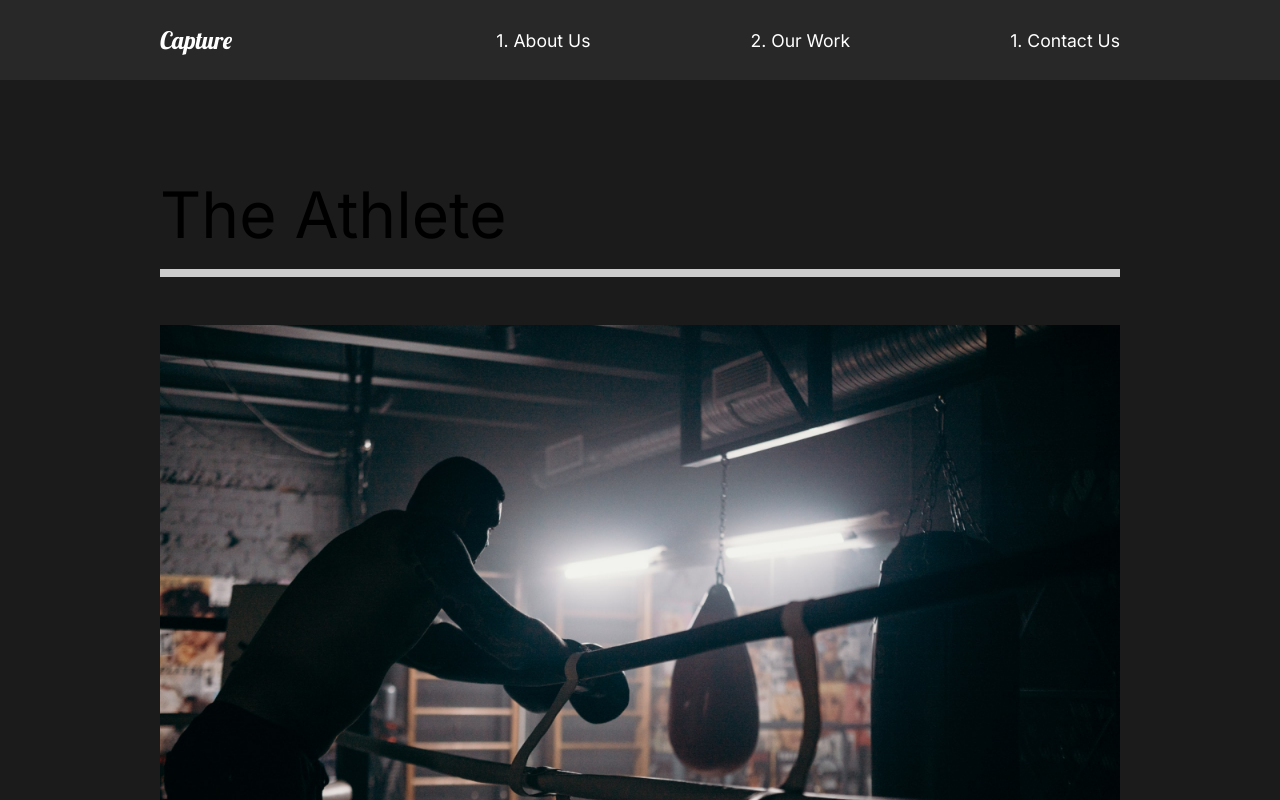
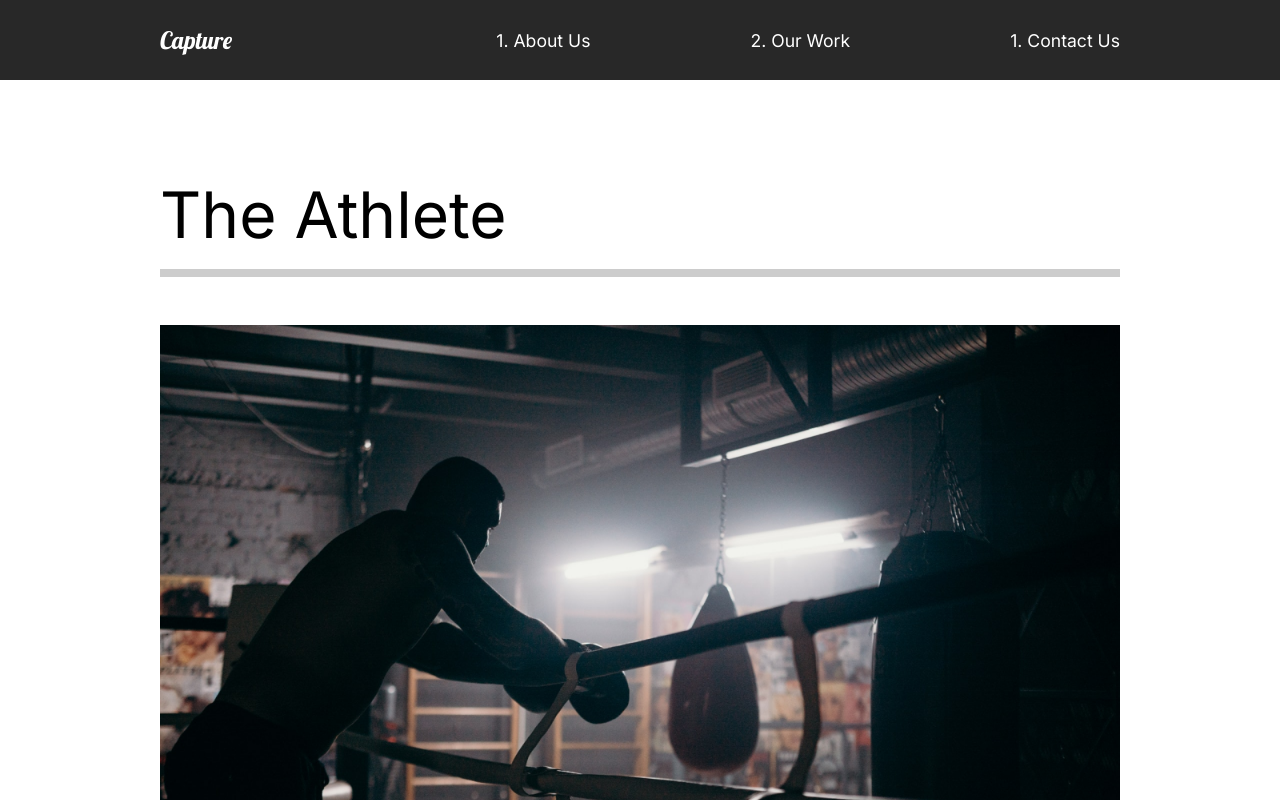
Before and after one commit to sidwp16/the-creative-react-course-capture, a React (Create React App) app: page /work in a window 1280 px wide. Shown: the top 800 px of the page. Built offline with nearby package versions, Linux system fonts and the light colour scheme.

Commit message:
13. Page Transitions

```diff
--- a/src/App.js
+++ b/src/App.js
@@ -5,14 +5,17 @@
 import ContactUs from "./pages/ContactUs";
 import OurWork from "./pages/OurWork";
 import MovieDetail from "./pages/MovieDetail";
-import { Switch, Route } from "react-router-dom";
+import { Switch, Route, useLocation } from "react-router-dom";
+import { AnimatePresence } from "framer-motion";
 
 function App() {
+  const location = useLocation();
   return (
     <div className="App">
       <GlobalStyle />
       <Nav />
-      <Switch>
+      <AnimatePresence exitBeforeEnter>
+        <Switch location={location} key={location.pathname}>
           <Route path="/" exact>
             <AboutUs />
           </Route>
@@ -27,6 +30,7 @@
             <ContactUs />
           </Route>
         </Switch>
+      </AnimatePresence>
     </div>
   );
 }
--- /dev/null
+++ b/src/animation.js
@@ -0,0 +1,20 @@
+export const pageAnimation = {
+  hidden: {
+    opacity: 0,
+    y: 300,
+  },
+  show: {
+    opacity: 1,
+    y: 0,
+    transition: {
+      duration: 1,
+    },
+  },
+  exit: {
+    opacity: 0,
+    y: 300,
+    transition: {
+      duration: 1,
+    },
+  },
+};
--- a/src/pages/AboutUs.js
+++ b/src/pages/AboutUs.js
@@ -2,14 +2,21 @@
 import AboutSection from "../components/AboutSection";
 import ServicesSection from "../components/ServicesSection";
 import FaqSection from "../components/FaqSection";
+import { motion } from "framer-motion";
+import { pageAnimation } from "../animation";
 
 const AboutUs = () => {
   return (
-    <>
+    <motion.div
+      exit="exit"
+      variants={pageAnimation}
+      initial="hidden"
+      animate="show"
+    >
       <AboutSection />
       <ServicesSection />
       <FaqSection />
-    </>
+    </motion.div>
   );
 };
 
--- a/src/pages/ContactUs.js
+++ b/src/pages/ContactUs.js
@@ -1,10 +1,17 @@
 import React from "react";
+import { motion } from "framer-motion";
+import { pageAnimation } from "../animation";
 
 const ContactUs = () => {
   return (
-    <div>
+    <motion.div
+      exit="exit"
+      variants={pageAnimation}
+      initial="hidden"
+      animate="show"
+    >
       <h1>Contact Us</h1>
-    </div>
+    </motion.div>
   );
 };
 
--- a/src/pages/MovieDetail.js
+++ b/src/pages/MovieDetail.js
@@ -2,6 +2,8 @@
 import styled from "styled-components";
 import { useHistory } from "react-router-dom";
 import { MovieState } from "../movieState";
+import { motion } from "framer-motion";
+import { pageAnimation } from "../animation";
 
 const MovieDetail = () => {
   const history = useHistory();
@@ -15,7 +17,12 @@
   return (
     <>
       {movie && (
-        <Details>
+        <Details
+          exit="exit"
+          variants={pageAnimation}
+          initial="hidden"
+          animate="show"
+        >
           <HeadLine>
             <h2>{movie.title}</h2>
             <img src={movie.mainImg} />
@@ -34,7 +41,7 @@
   );
 };
 
-const Details = styled.div`
+const Details = styled(motion.div)`
   color: white;
 `;
 
--- a/src/pages/OurWork.js
+++ b/src/pages/OurWork.js
@@ -4,10 +4,18 @@
 import athlete from "../img/athlete-small.png";
 import theracer from "../img/theracer-small.png";
 import goodtimes from "../img/goodtimes-small.png";
+import { motion } from "framer-motion";
+import { pageAnimation } from "../animation";
 
 const OurWork = () => {
   return (
-    <Work>
+    <Work
+      style={{ background: "#fff" }}
+      exit="exit"
+      variants={pageAnimation}
+      initial="hidden"
+      animate="show"
+    >
       <Movie>
         <h2>The Athlete</h2>
         <div className="line"></div>
@@ -33,7 +41,7 @@
   );
 };
 
-const Work = styled.div`
+const Work = styled(motion.div)`
   min-height: 100vh;
   overflow: hidden;
   padding: 5rem 10rem;
```
Lines whose indentation alone changed are shown as unchanged.
